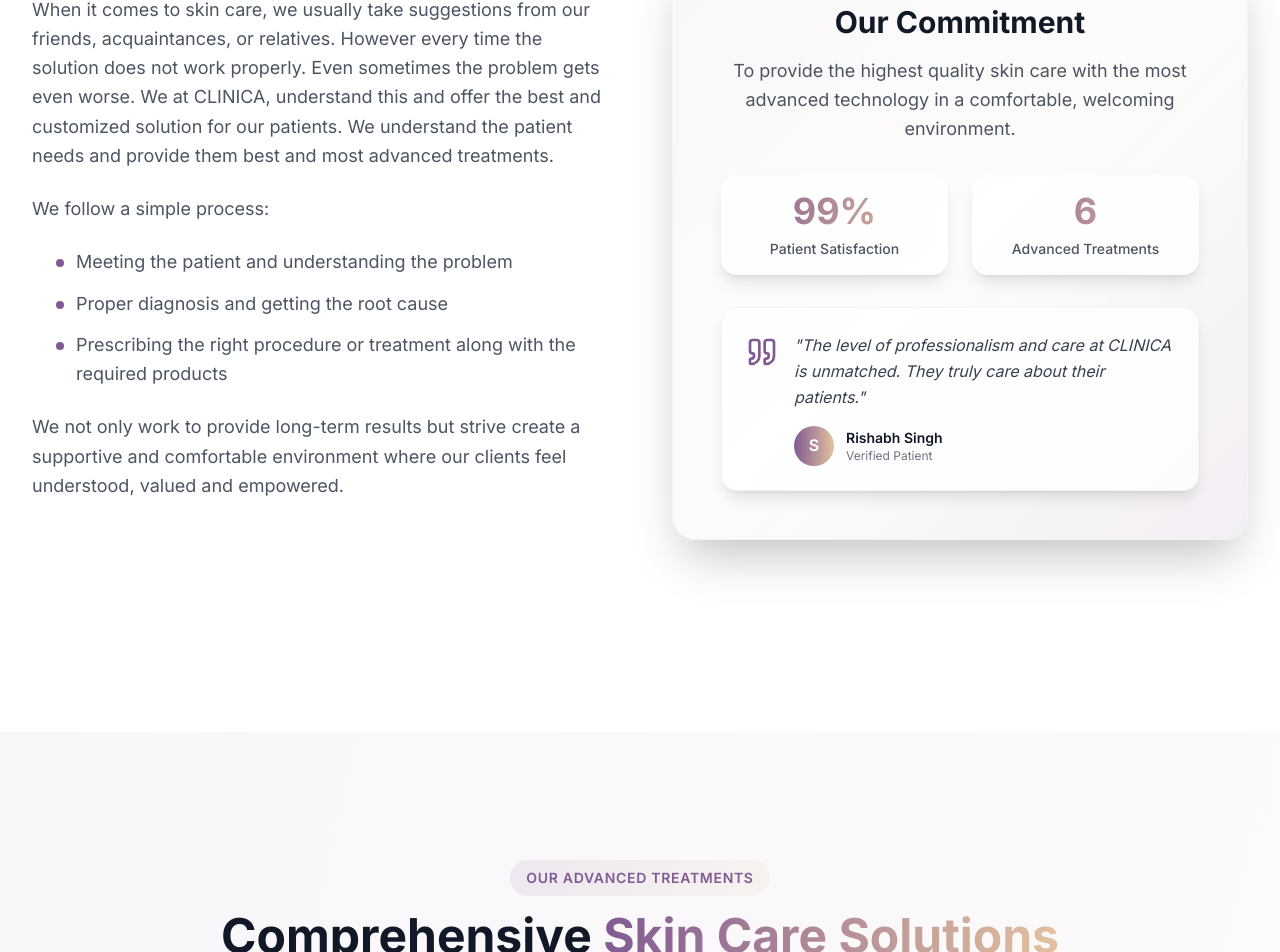
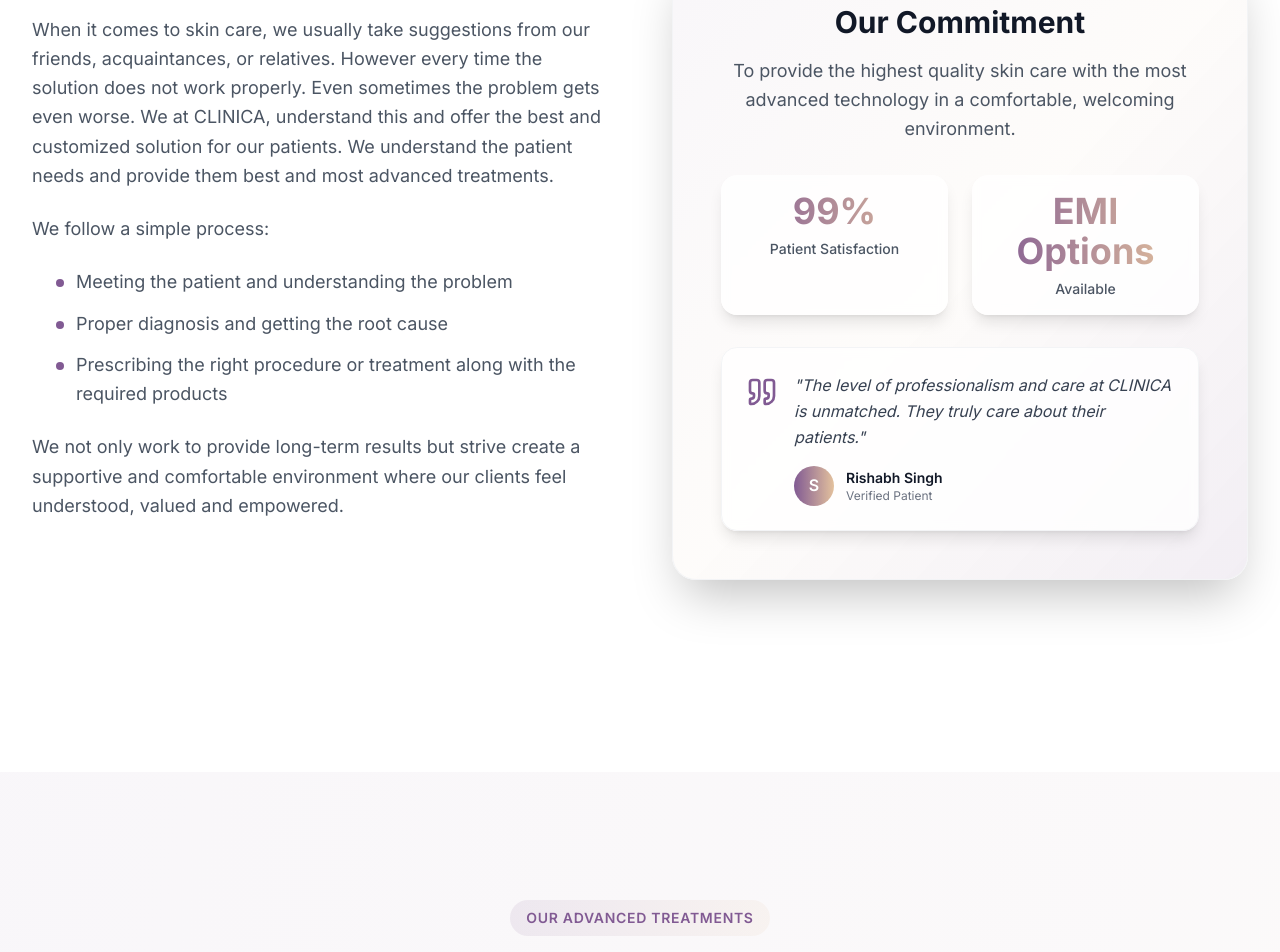
Before and after one commit to desirediv0/clinica, a Next.js app: page /skin in a window 1280 px wide. Shown: the part 1457-2409 px from the top of the page. Built offline with nearby package versions, Linux system fonts and the light colour scheme.

Commit message:
Update SkinPage component to improve label clarity by changing "6" to "EMI Options" and "Advanced Treatments" to "Available," enhancing user understanding of available services.

```diff
--- a/app/skin/page.tsx
+++ b/app/skin/page.tsx
@@ -288,10 +288,10 @@ export default function SkinPage() {
                   </div>
                   <div className="text-center p-4 bg-white/80 backdrop-blur-sm rounded-2xl shadow-lg">
                     <div className="text-4xl font-bold bg-gradient-to-r from-[#815A93] to-[#e3c19d] bg-clip-text text-transparent mb-2">
-                      6
+                      EMI Options
                     </div>
                     <div className="text-sm text-gray-600 font-medium">
-                      Advanced Treatments
+                      Available
                     </div>
                   </div>
                 </div>
```
